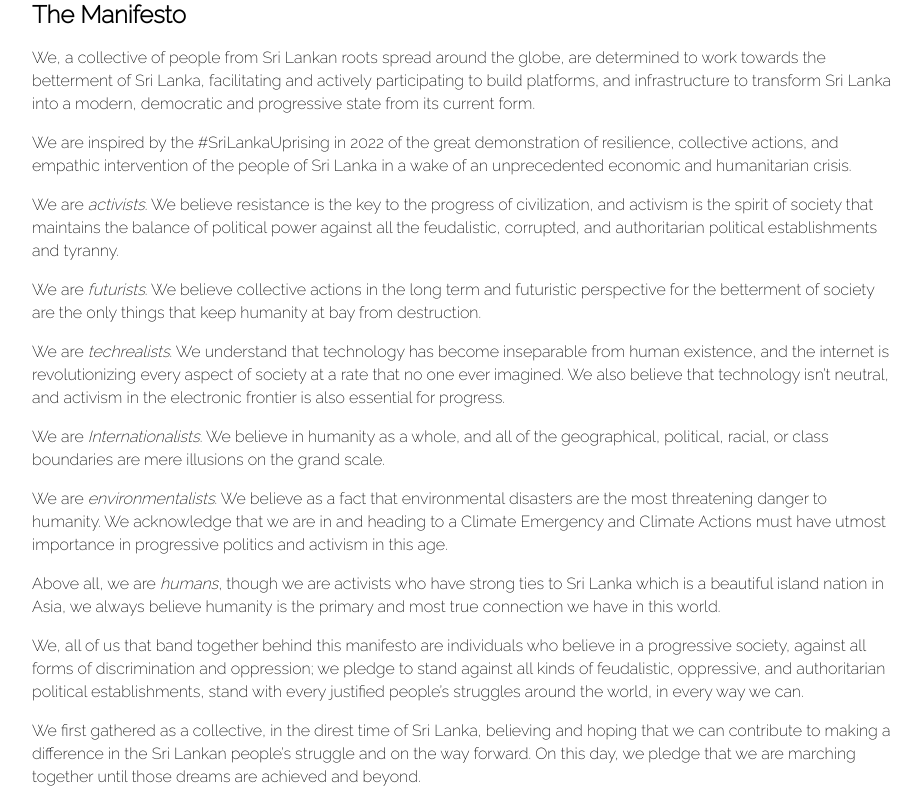
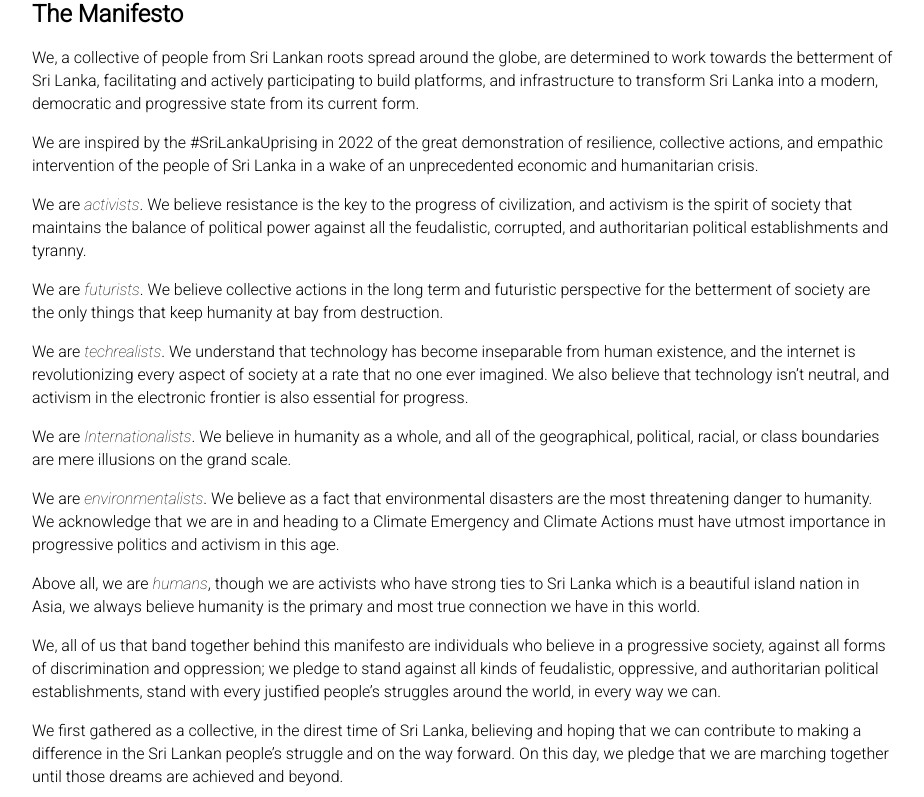
Before and after one commit to t-fp/Manifesto, a plain HTML site: page index.html in a window 1280 px wide. Shown: the part 99-896 px from the top of the page, without its empty margins (176-1100 px from the left). Drawn offline with Linux system fonts and the light colour scheme.

Commit message:
Update font

```diff
--- a/index.html
+++ b/index.html
@@ -4,11 +4,11 @@
 
     <link rel="preconnect" href="https://fonts.googleapis.com">
     <link rel="preconnect" href="https://fonts.gstatic.com" crossorigin>
-    <link href="https://fonts.googleapis.com/css2?family=Raleway:wght@200&display=swap" rel="stylesheet">
+    <link href="https://fonts.googleapis.com/css2?family=Roboto:ital,wght@0,100;0,300;1,100&display=swap" rel="stylesheet">
 
     <style>
       body {
-        font-family: 'Raleway', sans-serif;
+        font-family: 'Roboto', sans-serif;
         padding: 50px 200px;
         line-height: 23px;
       }
```
